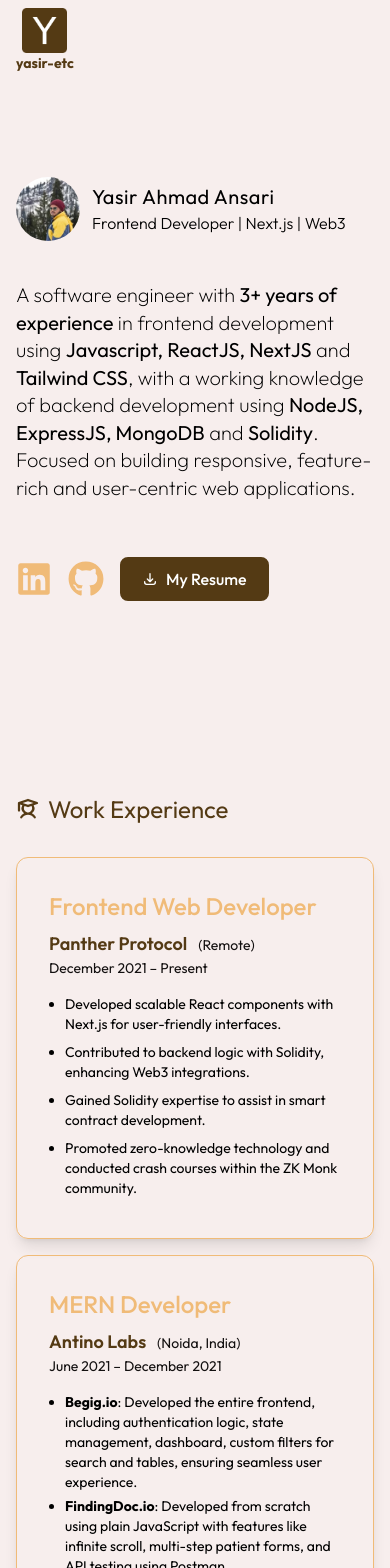
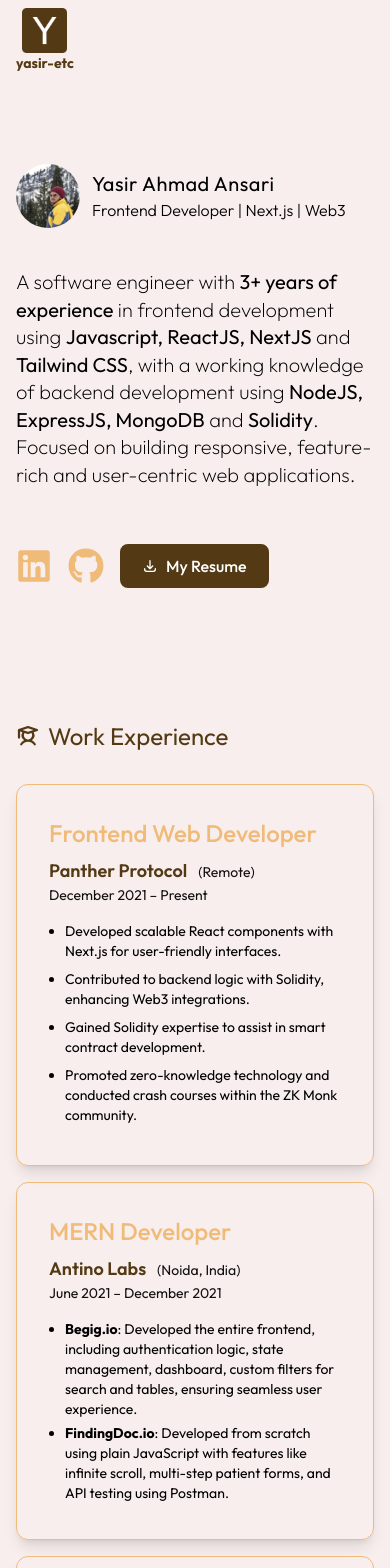
Before and after one commit to ethicalhub/yasir-etc, a Next.js app: page / in a window 390 px wide. Shown: the top 1568 px of the page. Built offline with nearby package versions, Linux system fonts and the light colour scheme.

Commit message:
feat(setup): fix padding issue on responsiveness

```diff
--- a/app/globals.css
+++ b/app/globals.css
@@ -38,4 +38,8 @@ body {
   .title-with-action {
     @apply flex flex-col justify-between gap-4 md:flex-row md:items-center;
   }
+
+  .section-layout {
+    @apply flex w-full flex-col gap-8 py-12 sm:py-16 md:py-24;
+  }
 }
--- a/components/sections/ContactMe.tsx
+++ b/components/sections/ContactMe.tsx
@@ -5,7 +5,7 @@ import ContactForm from "../forms/ContactForm";
 
 const ContactMe = () => {
   return (
-    <section className="flex w-full flex-col gap-8 py-24">
+    <section className="section-layout ">
       {/* Header Section */}
       <div className="items-center justify-between gap-4 md:flex">
         <h3 className="section-title">
--- a/components/sections/ExperienceSection.tsx
+++ b/components/sections/ExperienceSection.tsx
@@ -7,7 +7,7 @@ import ExperienceCard from "../uiComponent/ExperienceCard";
 
 const ExperienceSection = () => {
   return (
-    <section className="flex w-full flex-col gap-8 py-24">
+    <section className="section-layout ">
       <h3 className="section-title">
         <PiStudentBold />
         <span>Work Experience</span>
--- a/components/sections/Footer.tsx
+++ b/components/sections/Footer.tsx
@@ -20,8 +20,8 @@ const Footer = () => {
     }
   }, [isCopied]);
   return (
-    <section className="flex w-full flex-col items-center gap-8 rounded-t-lg bg-dark pt-8 text-secondary">
-      <div className="flex items-center gap-4">
+    <section className="section-layout items-center rounded-t-lg bg-dark !pb-0 !pt-12 text-secondary">
+      <div className="flex-align-center gap-4">
         <Button
           onClick={handleCopy}
           variant="secondary"
--- a/components/sections/HeroSection.tsx
+++ b/components/sections/HeroSection.tsx
@@ -10,7 +10,7 @@ import SocialLink from "../uiComponent/SocialLink";
 const HeroSection = () => {
   const { height, width, src, alt } = ImageConstant.PROFILE_ICON;
   return (
-    <section className="flex min-h-[70vh] w-full flex-col justify-center gap-8 py-24 ">
+    <section className=" section-layout min-h-[70vh] justify-center">
       <div className="flex-align-center gap-3">
         <Image
           className="size-16 rounded-full"
--- a/components/sections/MyBlog.tsx
+++ b/components/sections/MyBlog.tsx
@@ -8,7 +8,7 @@ import BlogCard from "../uiComponent/BlogCard";
 
 const MyBlog = () => {
   return (
-    <section className="flex w-full flex-col gap-8 py-24">
+    <section className="section-layout">
       <div className="title-with-action">
         <h3 className="section-title">
           <ImBlog />
--- a/components/sections/MyNotes.tsx
+++ b/components/sections/MyNotes.tsx
@@ -8,7 +8,7 @@ import { Button } from "../uiComponent";
 
 const MyNotes = () => {
   return (
-    <section className="flex w-full flex-col gap-8 py-24">
+    <section className="section-layout">
       <div className="title-with-action">
         <h3 className="section-title">
           <GrNotes />
--- a/components/sections/MyProjects.tsx
+++ b/components/sections/MyProjects.tsx
@@ -8,7 +8,7 @@ import ProjectCard from "../uiComponent/ProjectCard";
 
 const MyProjects = () => {
   return (
-    <section className="flex w-full flex-col gap-8 py-24">
+    <section className="section-layout">
       <div className="title-with-action">
         <h3 className="section-title">
           <MdWorkspacesFilled />
--- a/components/sections/SkillSection.tsx
+++ b/components/sections/SkillSection.tsx
@@ -5,9 +5,7 @@ import { programmingSkills, tools } from "@/constants/StaticData";
 
 const SkillSection = () => {
   return (
-    <section className="flex w-full flex-col gap-8 py-24">
-      {/* Skills & Services Bento Grid Section */}
-
+    <section className="section-layout">
       <h3 className="section-title">
         <FaLaptopCode />
         <span>Skills & Services</span>
--- a/components/sections/TrendingFeed.tsx
+++ b/components/sections/TrendingFeed.tsx
@@ -5,7 +5,7 @@ import { Button } from "../uiComponent";
 // Make it horizontal, floating like testimonial section...
 const TrendingFeed = () => {
   return (
-    <section className="flex w-full flex-col gap-8 py-24">
+    <section className="section-layout">
       <div className="items-center justify-between gap-4 md:flex">
         <h3 className="section-title">
           <CgFeed />
```
